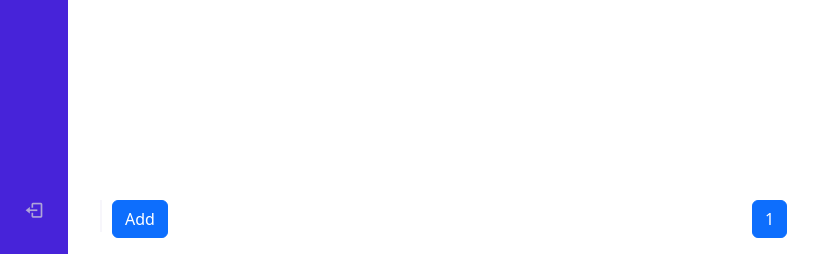
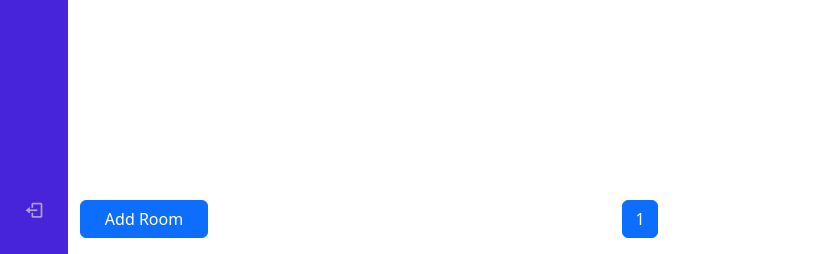
Before and after one commit to Rzn-Mohamed/Hotel-Reservation, a Django app: page /room/ in a window 1280 px wide. Shown: the part 546-800 px from the top of the page, without its empty margins (0-824 px from the left). Run offline with Django 5.2, Linux system fonts and the light colour scheme; data that the repository does not hold is empty; some libraries are stand-ins or nearby versions.

Commit message:
room done

```diff
--- a/Hotel/app/models.py
+++ b/Hotel/app/models.py
@@ -71,8 +71,9 @@ class Room(models.Model):
         return cls.objects.create(num=num, type=type, description=description)
 
     @classmethod
-    def updateRoom(cls, num, type, description):
-        return cls.objects.filter(num=num).update(type=type, description=description)
+    def updateRoom(cls,room_id, num, type, description,price,image):
+        return cls.objects.filter(id=room_id).update(num=num,type=type, description=description,price=price,image=image)
+
 
     @classmethod
     def deleteRoom(cls, num):
--- a/Hotel/app/templates/app/manager/manager_room.html
+++ b/Hotel/app/templates/app/manager/manager_room.html
@@ -8,103 +8,50 @@
 {% endblock %}
 
 {% block content %}
-<div class="container mt-12">
-    <div class="row">
+<div id="sect" class="container mx-auto mt-12">
+    <div class="grid grid-cols-1 md:grid-cols-2 lg:grid-cols-3 gap-4">
         {% for room in page_obj %}
-        <div class="col-md-4"> <!-- Use col-md-4 to make each card occupy 1/3 of the row on medium-sized screens -->
-            <div class="bg-light shadow-md rounded-md p-4 m-4 card p-3 m-2">
+        <div class="bg-light shadow-md rounded-md p-4">
             <div class="d-flex align-items-center">
-                    <div class="image ml-4">
+                <div class="image ml-4 w-full">
                 {% if room.image %}
-                        <img src="{{ room.image.url }}" width=300 >
+                    <img src="{{ room.image.url }}" alt="Room Image" class="w-full rounded">
                 {% endif %}
                 </div>
-                    <div class="ml-3 w-100">
-                        <h4 class="mb-0 mt-0 ml-2 text-xl font-bold text-indigo-900">{{room.num}}</h4>
+                <div class="ml-3 w-full">
+                    <h4 class="mb-0 mt-0 text-xl font-bold text-indigo-900">{{room.num}}</h4>
                     {% if room.is_reserved == "false" %}
-                        <span class="ml-2 text-gray-600">Available</span>
-                        {% else %}<span class="ml-2 text-gray-600">Not Available</span>
+                    <span class="text-gray-600">Available</span>
+                    {% else %}<span class="text-gray-600">Not Available</span>
                     {% endif %}
-                        <div class=" mt-2 d-flex justify-content-between rounded text-white stats">
-                         <div class="d-flex flex-column">
-                            </div>
-
+                    <div class="mt-2 d-flex justify-content-between rounded text-white stats">
                     </div>
                     <div class="mt-2 d-flex flex-row align-items-center">
-
-                             <a href="{% url 'roomdetails'  room.id %}"><button class="bg-red hover:bg-blue-500 text-blue-700 font-semibold hover:text-blue py-2 px-4 border border-blue-500 hover:border-transparent rounded">
-                                    Details</button></a>
+                        <a href="{% url 'roomdetails' room.id %}">
+                            <button class="bg-red hover:bg-blue-500 text-blue-700 font-semibold hover:text-blue py-2 px-4 border border-blue-500 hover:border-transparent rounded">Details</button>
                         </a>
-                        </div>
-
-
-
                     </div>
                 </div>
             </div>
         </div>
-        {% if forloop.counter|divisibleby:3 and not forloop.last %}
-    </div>
-    <div class="row">
-        {% endif %}
         {% endfor %}
     </div>
 </div>
 
-{% comment %}
-<div class="modal fade" id="exampleModalCenter" tabindex="-1" role="dialog" aria-labelledby="exampleModalCenterTitle" aria-hidden="true">
-    <div class="modal-dialog modal-dialog-centered" role="document">
-        <div class="modal-content">
-            <div class="modal-header">
-                <h5 class="modal-title" id="exampleModalLongTitle">Modal title</h5>
-                <button type="button" class="close" data-dismiss="modal" aria-label="Close">
-                    <span aria-hidden="true">&times;</span>
-                </button>
-            </div>
-            <div class="modal-body">
-                <form class="max-w-md mx-auto"  method="POST" enctype="multipart/form-data">
-
-
-
-                    {% csrf_token %}
-                  <div class="grid md:grid-cols-2 md:gap-6">
-                    <div class="relative z-0 w-full mb-5 group">
-                        <input type="text" name="titleDestination" id="titleDestination" class="block py-2.5 px-0 w-full text-sm text-gray-900 bg-transparent border-0 border-b-2 border-gray-300 appearance-none  dark:border-gray-600 dark:focus:border-blue-500 focus:outline-none focus:ring-0 focus:border-blue-600 peer" placeholder=" " required />
-                        <label for="titleDestination" class="peer-focus:font-medium absolute text-sm text-gray-500 dark:text-gray-400 duration-300 transform -translate-y-6 scale-75 top-3 -z-10 origin-[0] peer-focus:start-0 rtl:peer-focus:translate-x-1/4 peer-focus:text-blue-600 peer-focus:dark:text-blue-500 peer-placeholder-shown:scale-100 peer-placeholder-shown:translate-y-0 peer-focus:scale-75 peer-focus:-translate-y-6">Titre</label>
-                    </div>
-                     <div class="relative z-0 w-full mb-5 group">
-                        <input type="text" name="descriptionDestination" id="descriptionDestination" class="block py-2.5 px-0 w-full text-sm text-gray-900 bg-transparent border-0 border-b-2 border-gray-300 appearance-none  dark:border-gray-600 dark:focus:border-blue-500 focus:outline-none focus:ring-0 focus:border-blue-600 peer" placeholder=" " required />
-                        <label for="descriptionDestination" class="peer-focus:font-medium absolute text-sm text-gray-500 dark:text-gray-400 duration-300 transform -translate-y-6 scale-75 top-3 -z-10 origin-[0] peer-focus:start-0 rtl:peer-focus:translate-x-1/4 peer-focus:text-blue-600 peer-focus:dark:text-blue-500 peer-placeholder-shown:scale-100 peer-placeholder-shown:translate-y-0 peer-focus:scale-75 peer-focus:-translate-y-6">description</label>
-                    </div>
-
-                  </div>
-
-                  <div class="mb-4">
-                      <label class="block mb-2 text-sm font-medium text-gray-900 dark:text-white" for="user_avatar">Upload file</label>
-                      <input class="block w-full px-4 py-2 text-sm text-gray-900 placeholder-white-400 border border-gray-100 rounded-lg cursor-pointer bg-gray-50 dark:text-gray-400 focus:outline-none dark:bg-gray-200 dark:border-gray-600 dark:placeholder-gray-400" name="imageDescription" id="imageDescription" type="file">
-                  </div>
-
-
-            </div>
-            <div class="modal-footer">
-                <button type="button" class="btn btn-secondary" data-dismiss="modal">Close</button>
-                <button type="submit" class="btn btn-primary">Add</button>
-            </div>
-        </form>
-        </div>
-    </div>
+{% comment %} <div class="fixed bottom-4 left-20">
+    <a href="{% url 'addroom' %}">
+        <button type="button" class="btn btn-primary" id="openModalBtn" data-toggle="modal" data-target="#exampleModalCenter">Add Room</button>
+    </a>
 </div> {% endcomment %}
 
-<div class="container fixed bottom-4">
-    <div class="row">
-        <div class="col">
+<div class="fixed bottom-4 left-0 right-0">
+    <div class="fixed bottom-4 left-20">
         <a href="{% url 'addroom' %}">
-            <button type="button" class="btn btn-primary fixed bottom-4"  id="openModalBtn" data-toggle="modal" data-target="#exampleModalCenter">Add</button>
+            <button type="button" class="btn btn-primary w-32 h-18" id="openModalBtn" data-toggle="modal" data-target="#exampleModalCenter">Add Room</button>
         </a>
     </div>
-        <div class="col">
-            <nav aria-label="...">
-                <ul class="pagination">
+    <nav aria-label="Page navigation">
+        <ul class="pagination flex justify-center mt-4">
             {% if page_obj.has_previous %}
                 <li class="page-item">
                     <a class="page-link" href="?page=1">First</a>
@@ -135,9 +82,5 @@
         </ul>
     </nav>
 </div>
-    </div>
-</div>
-
-<script src="{% static 'js/manager_employee.js' %}"></script>
 
 {% endblock %}
--- a/Hotel/app/urls.py
+++ b/Hotel/app/urls.py
@@ -18,6 +18,8 @@ urlpatterns = [
   path('room/', views.manager_room, name='manager-room'),
   path('addroom/', views.addroom, name='addroom'),
   path("roomdetails/<int:room_id>/", views.roomdetails, name="roomdetails"),
+  path("editroom/<int:room_id>/", views.editroom, name="editroom"),
+  path("deleteroom/<int:room_id>/", views.deleteroom, name="deleteroom"),
 
 
 
--- a/Hotel/app/views.py
+++ b/Hotel/app/views.py
@@ -148,6 +148,29 @@ def roomdetails(request, room_id):
 
     return render(request, 'app/manager/roomdetails.html', {'room': room})
 
+def editroom(request, room_id):
+    room = get_object_or_404(Room, pk=room_id)
+    if request.method == 'POST':
+        room.num = request.POST['num']
+        room.description = request.POST['description']
+        room.type = request.POST['type']
+        room.price = request.POST['price']
+
+        image = request.FILES.get('image')
+        if image:
+            room.image = image
+
+        room.save()
+        return redirect('manager-room')
+    else:
+        return render(request, 'app/manager/editroom.html', {'room': room})
+
+def deleteroom(request, room_id):
+    room = get_object_or_404(Room, pk=room_id)
+    room.delete()
+    return redirect('manager-room')
+
+
 def delete_reservation(request, reservation_id):
     reservation = get_object_or_404(Reservation, pk=reservation_id)
     reservation.delete()
```
Also changed, not shown: Hotel/app/templates/app/manager/addRoom.html (+26 -32 lines), Hotel/app/templates/app/manager/editRoom.html (added, +46 -0 lines), Hotel/app/templates/app/manager/roomDetails.html (+35 -38 lines), Hotel/app/migrations/0013_alter_room_image.py (added), Hotel/app/migrations/0014_alter_room_image.py (added), Hotel/app/static/css/manager_employee.css (line endings or trailing spaces), Hotel/images/room_images/h3_wuDXGQX.jpeg (added), Hotel/images/room_images/h5_CnLDGa3.jpeg (added), Hotel/images/room_images/h6_VSN82SS.jpeg (added), Hotel/images/room_images/h9.jpeg (added). Lines whose indentation alone changed are shown as unchanged.
